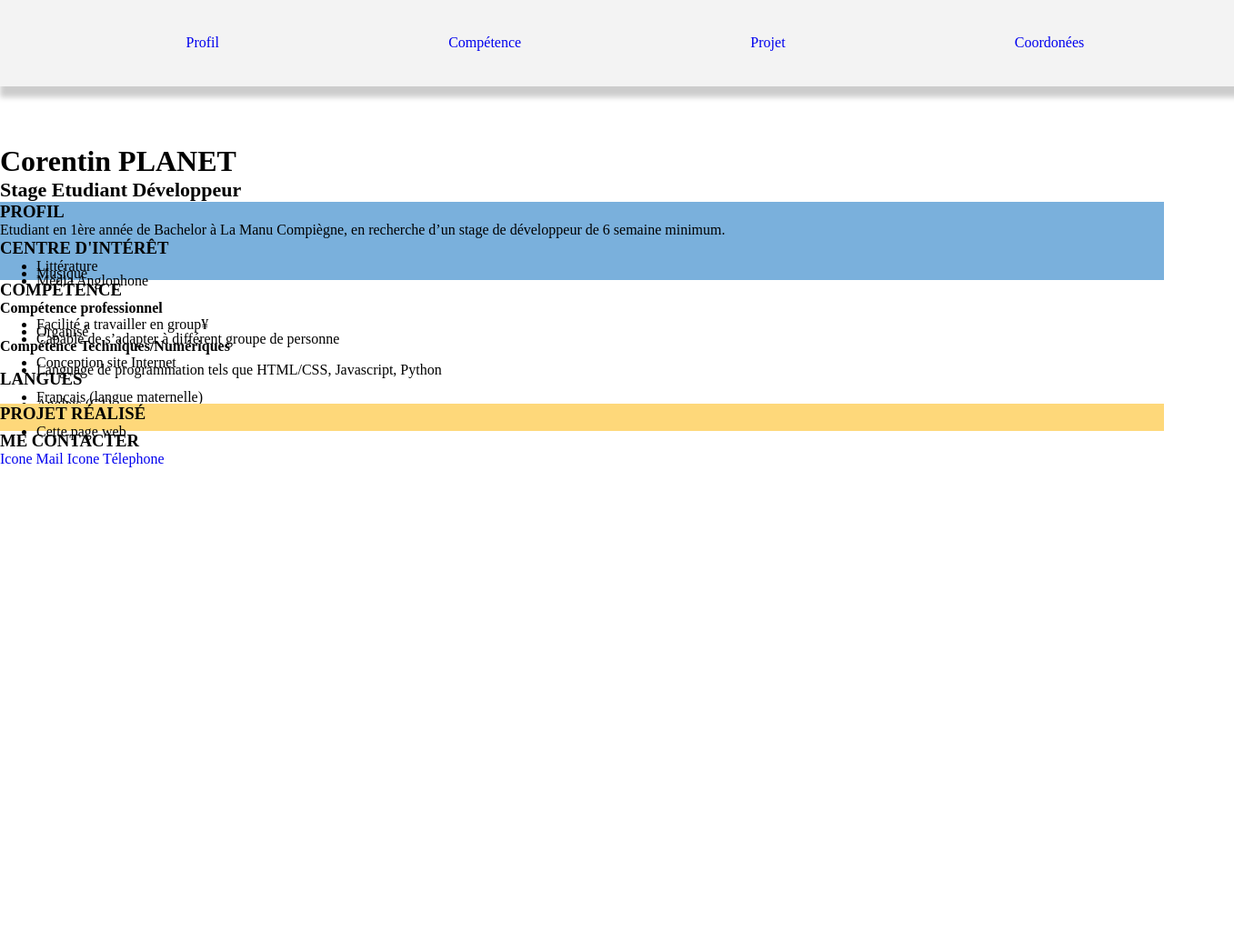
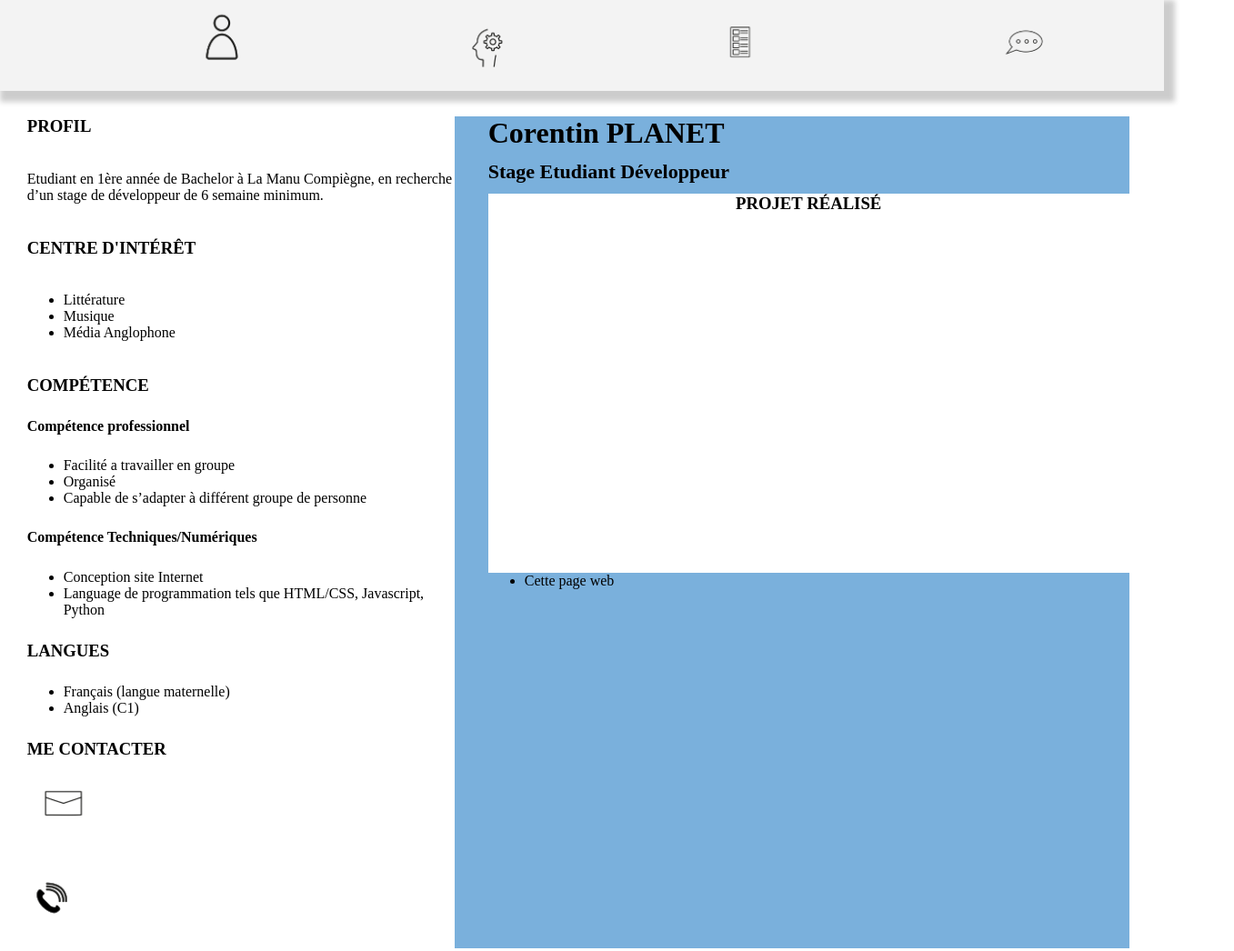
Before and after one commit to CorentinPLANET/CV_Num-rique_CorentinPLANET, a plain HTML site: page index.html in a window 1280 px wide. Shown: the whole page at 91% size, 1357 px wide, since content can reach past the window. Before the commit the page ends 800 px from the top, so only its background shows below. Drawn offline with Linux system fonts and the light colour scheme.

Commit message:
mise en page ordi

```diff
--- a/assets/css/style.css
+++ b/assets/css/style.css
@@ -1,9 +1,12 @@
 /* version telephone */
-* {
+body{
   margin-top: 5%;
   margin-bottom: 5%;
-  margin-left: 3%;
-  margin-right: 3%;
+
+}
+img{
+  height: 100px;
+  width: 100px;
 }
 /* Creation d'une barre de nav coller en haut de l'ecran */
 nav {
@@ -11,7 +14,7 @@ nav {
   top: 0;
   left: 0;
   margin-left: 0;
-  background-color: rgb(243, 243, 243);
+  background-color: #f3f3f3;
   box-shadow: 6px 6px 6px 6px rgba(0.2, 0, 0, 0.2);
   max-height: 100px;
   width: 100%;
@@ -20,10 +23,13 @@ nav {
 nav ul {
   display: flex;
   justify-content: space-around;
+  padding-top: 0;
 }
 /* enleve le style de liste de la barre de nav */
 nav li {
   list-style: none;
+  padding-top: 0;
+  top: 0;
 }
 /* enleve décoration des liens */
 a {
@@ -32,8 +38,8 @@ a {
 /* agence les elements de main en colonne et redescend les
 premier elements de 27% pour qu'ils ne soient plus en dessous de la nav */
 main {
-  display: flex;
-  flex-direction: column;
+  margin-left: 3%;
+  margin-right: 3%;
   margin-top: 27%;
 }
 /* reduit la taille du titre h2 */
@@ -47,41 +53,80 @@ h3 {
 /* fait un fond d'ecran pour bleu pour la presentation personelle */
 .pres-perso {
   width: 100%;
-  background-color: rgb(122, 176, 220);
+  background-color: #7ab0dc;
 }
-/* reduit l'espace entre les element de la liste centre d'interet */
-.pres-perso li {
-  margin-bottom: -10px;
-}
-/* reduit l'espace entre les element des listes competence et langues */
-.competence li {
-  margin-bottom: -10px;
+h1,h2, section>h3, ul, p {
+  margin-left: 10px;
 }
 /* fait un fond d'ecran jaune pour les projets realises */
 .projet {
   width: 100%;
   background-color: rgb(254, 216, 122);
 }
-/* reduit l'espace entre les element de la liste */
-.projet li {
-  margin-bottom: -10px;
-}
 @media screen and (min-width: 1024px) {
   * {
 margin: 0;
   }
-  body{
-    grid-template-columns:repeat(5,1fr);
-  }
   nav {
-    position: sticky;
-    padding: 3%;
-    width: 100%;
+    position: fixed;
+    left: 0;
+    right: 0;
+    width: 100vw;
   }
   main {
-    margin-top:5%;
+    margin-top:10%;
+    margin-left: 5px;
+    display: grid;
+    grid-template-columns:repeat(5,1fr);
+    grid-template-rows:85px repeat(3,25vh);
   }
   nav ul {
     justify-content: space-around;
   }
+  main div{
+    display: grid;
+    background-color: #7ab0dc;
+    grid-column: 3/6;
+    grid-row: 1;
+  }
+  h1, h2, section>h3, ul, p, h4{
+    margin-left: 5%;
+  }
+  .pres-perso{
+    display: grid;
+    grid-column: 1/3;
+    grid-row: 1/3;
+    background-color: white;
+  }
+  .competence{
+    display: grid;
+    grid-column: 1/3;
+    grid-row: 3/5;
+  }
+  .coordonee{
+    display: grid;
+    grid-column: 1/3;
+    grid-row: -1;
+  }
+  .projet{
+    display: grid;
+    grid-column: 3/6;
+    grid-row: 2/6;
+    background-color: #7ab0dc;
+  }
+  .competence li {
+    margin-bottom: 0;
+  }
+  .projet li {
+    margin-bottom: 0;
+  }
+  .pres-perso li {
+    margin-bottom: 0;
+  }
+  .projet h3{
+    display: flex;
+    justify-content: center;
+    background: white;
+
+  }
 }
--- a/index.html
+++ b/index.html
@@ -9,10 +9,10 @@
   <body>
     <nav>
       <ul>
-        <li><a href="#pres-perso">Profil</a></li>
-        <li><a href="#competence">Compétence</a></li>
-        <li><a href="#projet">Projet</a></li>
-        <li><a href="#coordonee">Coordonées</a></li>
+        <li><a href="#pres-perso"><img src="assets/img/icone profil.png" alt="Icone profil"></a></li>
+        <li><a href="#competence"><img src="assets/img/icone compétence.png" alt="Icone Compétence"></a></li>
+        <li><a href="#projet"><img src="assets/img/icone projet.png" alt="Icone projet"></a></li>
+        <li><a href="#coordonee"><img src="assets/img/icone contacter.png" alt="Icone contacter"></a></li>
       </ul>
     </nav>
     <main>
@@ -40,7 +40,7 @@
         <!-- liste competence professionel -->
         <h4>Compétence professionnel</h4>
         <ul>
-          <li>Facilité a travailler en group¥</li>
+          <li>Facilité a travailler en groupe</li>
           <li>Organisé</li>
           <li>Capable de s’adapter à différent groupe de personne</li>
         </ul>
@@ -61,17 +61,17 @@
       </section>
       <!-- Section des projet realise en liste -->
       <section class="projet" id="projet">
-        <h3>projet réalisé</h3>
+          <h3>projet réalisé</h3>
         <ul>
           <li>Cette page web</li>
         </ul>
       </section>
+      <!-- lien pour me contacter -->
+      <section class="coordonee" id="coordonee">
+        <h3>Me Contacter</h3>
+        <a href="mailto:corentinplanet@gmail.com"><img src="assets/img/Icone mail.png" alt="Icone mail"></a>
+        <a href="tel:0033 07 70 21 12 40"><img src="assets/img/Icone tel.png" alt="Icone Telephone"></a>
+      </section>
     </main>
-    <!-- lien pour me contacter -->
-    <footer class="coordonee" id="coordonee">
-      <h3>Me Contacter</h3>
-      <a href="mailto:corentinplanet@gmail.com">Icone Mail</a>
-      <a href="tel:0033 07 70 21 12 40">Icone Télephone</a>
-    </footer>
   </body>
 </html>
```
Also changed, not shown: assets/img/Icone mail.png (added), assets/img/Icone tel.png (added), assets/img/icone compétence.png (added), assets/img/icone contacter.png (added), assets/img/icone profil.png (added), assets/img/icone projet.png (added), 6 other files.
